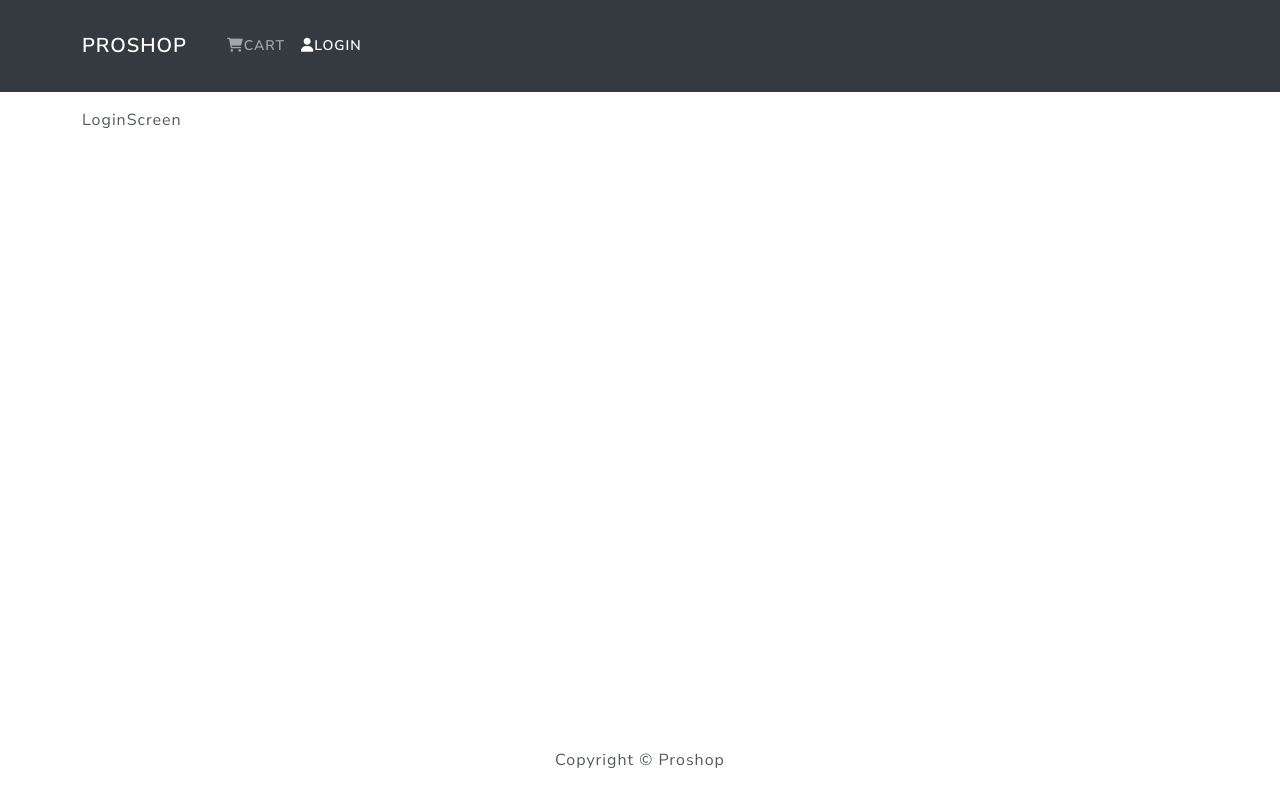
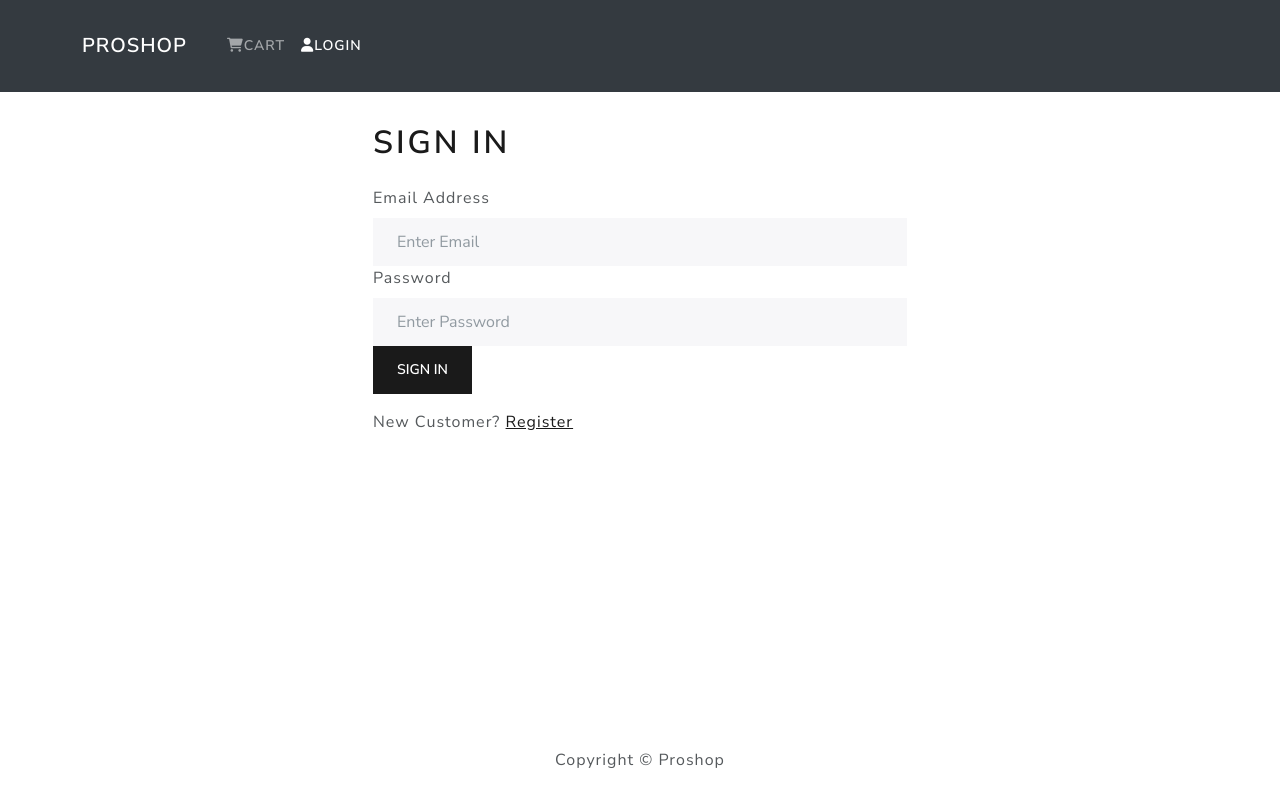
Before and after one commit to andres-condezo/ecommerce, a React (Create React App) app in the folder frontend/: page /login in a window 1280 px wide. Built offline with nearby package versions, Linux system fonts and the light colour scheme.

Commit message:
Implement LoginScreen logic and UI

```diff
--- a/frontend/src/screens/LoginScreen.js
+++ b/frontend/src/screens/LoginScreen.js
@@ -1,8 +1,79 @@
-import React, { useState } from "react";
+import React, { useEffect, useState } from "react";
+import { Button, Col, Form, FormGroup, Row } from "react-bootstrap";
+import { useDispatch, useSelector } from "react-redux";
+import { Link, useLocation, useNavigate } from "react-router-dom";
+import { FormContainer } from "../components/FormContainer";
+import Message from "../components/Message";
+import Loader from "../components/Loader";
+import { login } from "../store/actions/userActions";
 
 export const LoginScreen = () => {
   const [email, setEmail] = useState("");
   const [password, setPassword] = useState("");
 
-  return <div>LoginScreen</div>;
+  const dispatch = useDispatch();
+
+  const navigate = useNavigate();
+  const location = useLocation();
+
+  const redirect = location.search ? location.search.split("=")[1] : "/";
+
+  const userLogin = useSelector((state) => state.userLogin);
+  const { loading, userInfo, error } = userLogin;
+
+  useEffect(() => {
+    if (userInfo) {
+      navigate(redirect);
+    }
+  }, [navigate, userInfo, redirect]);
+
+  const submitHandler = (e) => {
+    e.preventDefault();
+    dispatch(login(email, password));
+  };
+
+  return (
+    <FormContainer>
+      <h1>Sign In</h1>
+
+      {error && <Message variant="danger">{error}</Message>}
+
+      {loading && <Loader />}
+
+      <Form onSubmit={submitHandler}>
+        <FormGroup controlId="email">
+          <Form.Label>Email Address</Form.Label>
+          <Form.Control
+            type="email"
+            placeholder="Enter Email"
+            value={email}
+            onChange={(e) => setEmail(e.target.value)}
+          ></Form.Control>
+        </FormGroup>
+
+        <FormGroup controlId="password">
+          <Form.Label>Password</Form.Label>
+          <Form.Control
+            type="password"
+            placeholder="Enter Password"
+            value={password}
+            onChange={(e) => setPassword(e.target.value)}
+          ></Form.Control>
+
+          <Button type="submit" variant="primary">
+            Sign In
+          </Button>
+        </FormGroup>
+      </Form>
+
+      <Row className="py-3">
+        <Col>
+          New Customer?{" "}
+          <Link to={redirect ? `/register?redirect=${redirect}` : "/register"}>
+            Register
+          </Link>
+        </Col>
+      </Row>
+    </FormContainer>
+  );
 };
```
